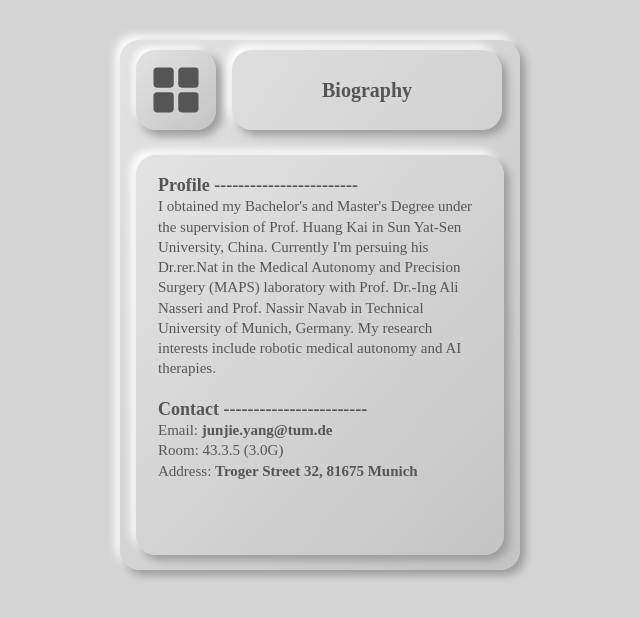
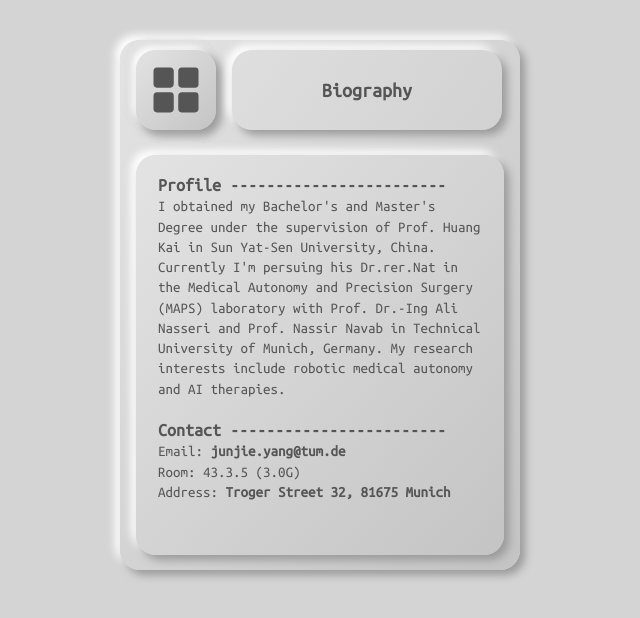
Before and after one commit to gingerZone27/gingerZone27.github.io, a plain HTML site: page index.html in a window 1280 px wide. Shown: the whole page, without its empty margins (320-960 px from the left). Drawn offline with Linux system fonts and the light colour scheme.

Commit message:
Update index.html

```diff
--- a/index.html
+++ b/index.html
@@ -2,7 +2,7 @@
 <html>
 <head>
 	<meta http-equiv="Content-Type" content="text/html; charset="utf-8">
-	<link rel="stylesheet" href="https://fonts.googleapis.com/css?family=Inter">
+	<link rel="stylesheet" href="https://fonts.googleapis.com/css?family=Ubuntu+Mono">
 	<style type="text/css">
 
 		/* Chrome Safari */
@@ -22,7 +22,7 @@
 			/*background-color: #D4D4D4;*/
 			background-color: #D4D4D4;
 
-			font-family: Wellfleet;
+			font-family: Ubuntu Mono;
 			font-weight: bold;
 			color: #D4D4D4;
 
@@ -185,7 +185,7 @@
 		{
 			border: 0px solid #D4D4D4;
 			background-color: transparent;
-			font-family: Wellfleet;
+			font-family: Ubuntu Mono;
 			font-weight: bold;
 			font-size: 20px;
 			line-height: 80px;
```
